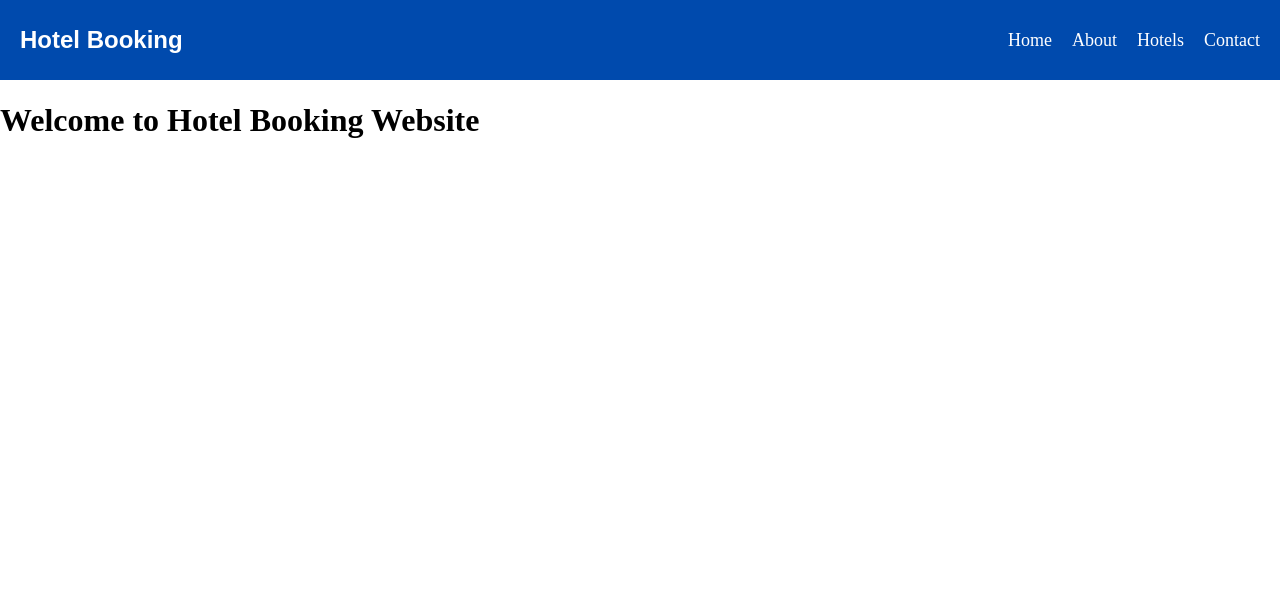
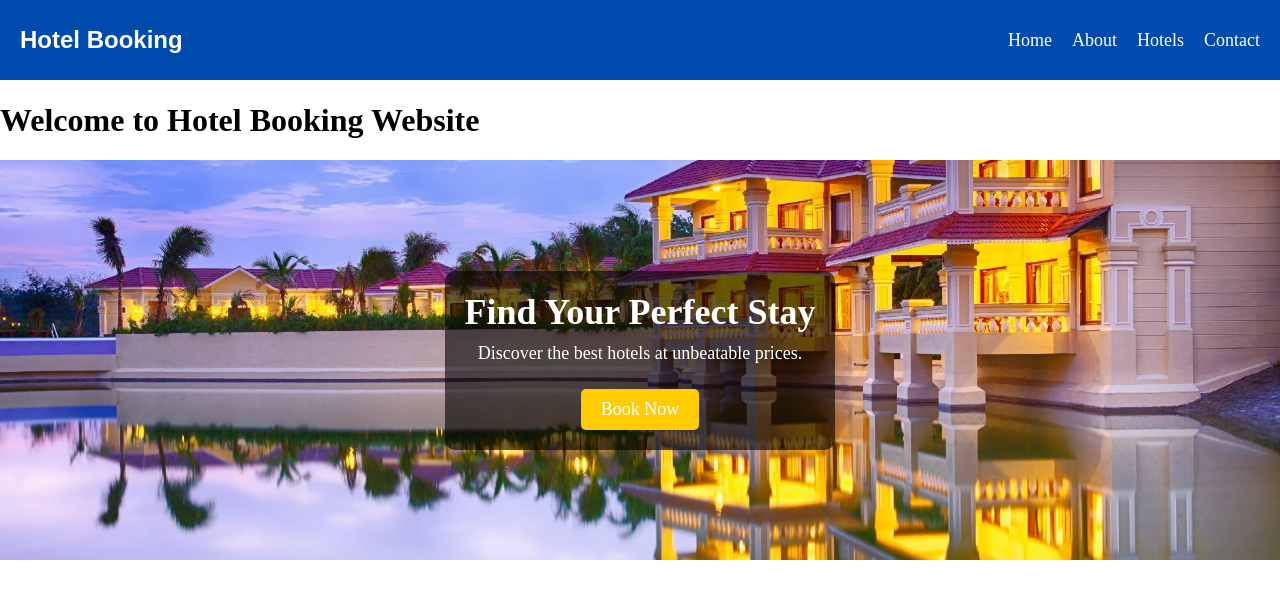
Before and after one commit to Arunprabus997/hotel-booking-site, a plain HTML site: page index.html in a window 1280 px wide. Drawn offline with Linux system fonts and the light colour scheme.

Commit message:
Checkpoint 3: Added banner section

```diff
--- a/index.html
+++ b/index.html
@@ -7,6 +7,7 @@
     <link rel="stylesheet" href="styles/style.css">
 </head>
 <body>
+
     <header>
         <div class="logo">
             <h1>Hotel Booking</h1>
@@ -22,5 +23,15 @@
     </header>
     <h1>Welcome to Hotel Booking Website</h1>
     <script src="scripts/main.js"></script>
+
+    <section class="banner">
+        <div class="banner-text">
+            <h2>Find Your Perfect Stay</h2>
+            <p>Discover the best hotels at unbeatable prices.</p>
+            <a href="#hotels" class="btn">Book Now</a>
+        </div>
+    </section>
+
+
 </body>
 </html>
--- a/styles/style.css
+++ b/styles/style.css
@@ -37,3 +37,49 @@ nav ul li a {
 nav ul li a:hover {
     color: #ffcc00;
 }
+
+/* Banner Section */
+.banner {
+    position: relative;
+    background-image: url('../images/banner.jpg'); /* Replace with your image */
+    background-size: cover;
+    background-position: center;
+    height: 400px;
+    color: white;
+    display: flex;
+    justify-content: center;
+    align-items: center;
+}
+
+.banner-text {
+    text-align: center;
+    background-color: rgba(0, 0, 0, 0.6); /* Transparent overlay */
+    padding: 20px;
+    border-radius: 10px;
+}
+
+.banner h2 {
+    font-size: 36px;
+    margin: 0;
+}
+
+.banner p {
+    font-size: 18px;
+    margin: 10px 0;
+}
+
+.banner .btn {
+    display: inline-block;
+    margin-top: 15px;
+    padding: 10px 20px;
+    font-size: 18px;
+    color: white;
+    background-color: #ffcc00;
+    text-decoration: none;
+    border-radius: 5px;
+    transition: background-color 0.3s;
+}
+
+.banner .btn:hover {
+    background-color: #e6b800;
+}
```
Also changed, not shown: images/banner.jpg (added).
